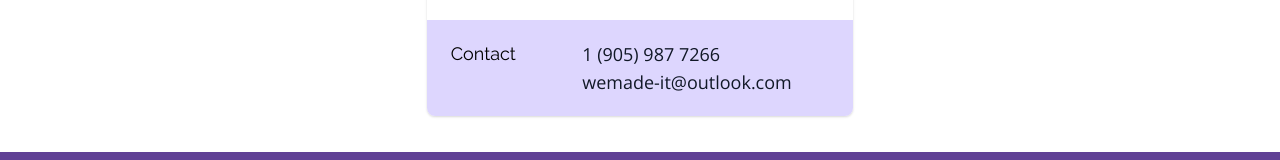
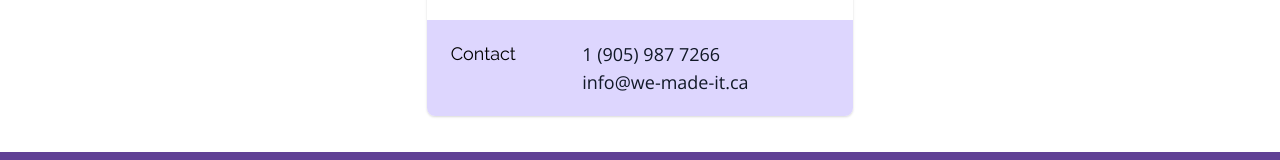
Before and after one commit to kellenwiltshire/we-made-it, a Next.js app: page / in a window 1280 px wide. Shown: the part 2219-2379 px from the top of the page. Built offline with nearby package versions, Linux system fonts and the light colour scheme.

Commit message:
Updating Email Address

```diff
--- a/components/About/Location.js
+++ b/components/About/Location.js
@@ -49,8 +49,8 @@ function Location() {
 									<a href='tel: 1 905 987 7266'>1 (905) 987 7266</a>
 								</div>
 								<div>
-									<a href='mailto: wemade-it@outlook.com'>
-										wemade-it@outlook.com
+									<a href='mailto: info@we-made-it.ca'>
+										info@we-made-it.ca
 									</a>
 								</div>
 							</div>
```
